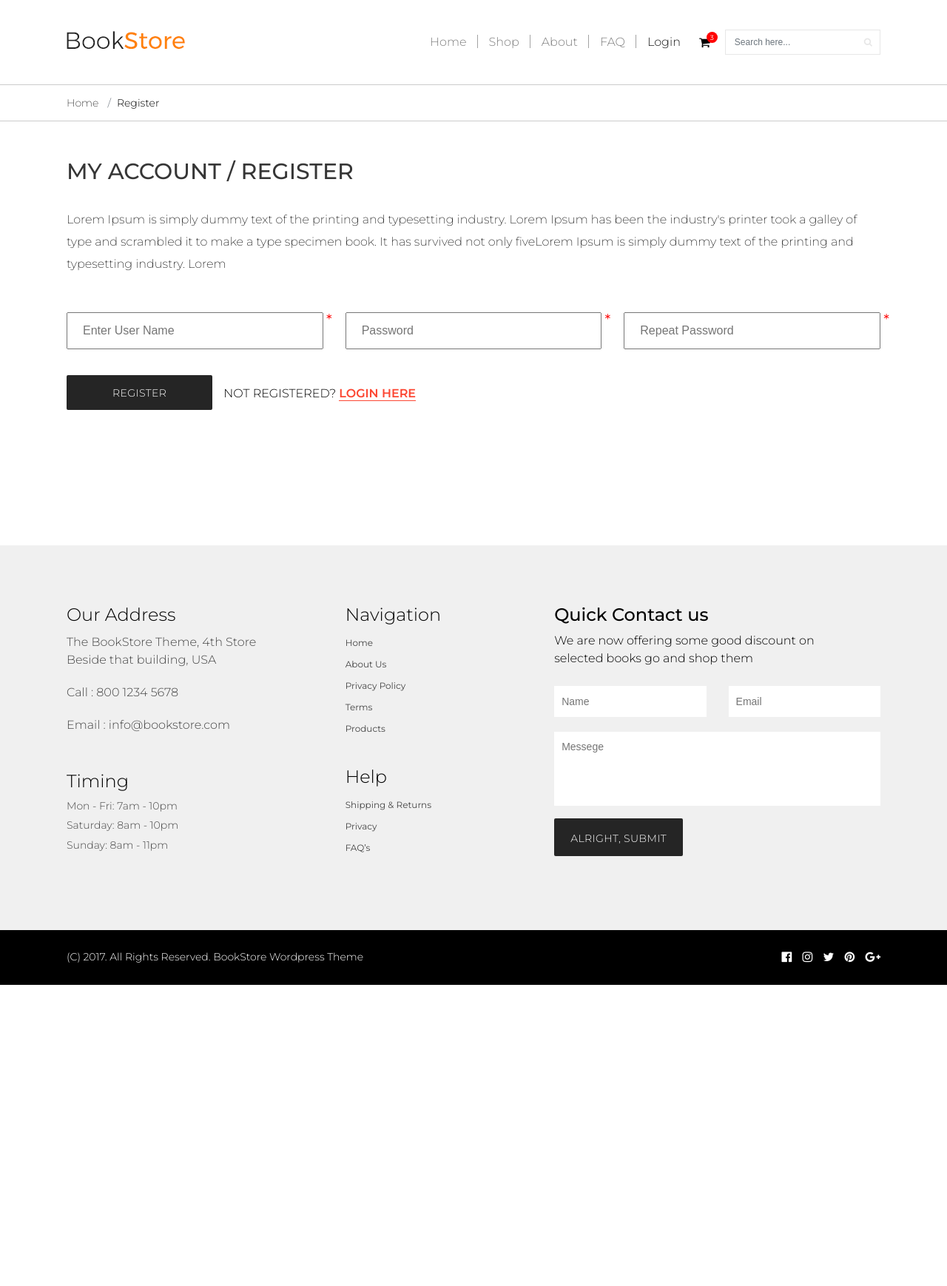
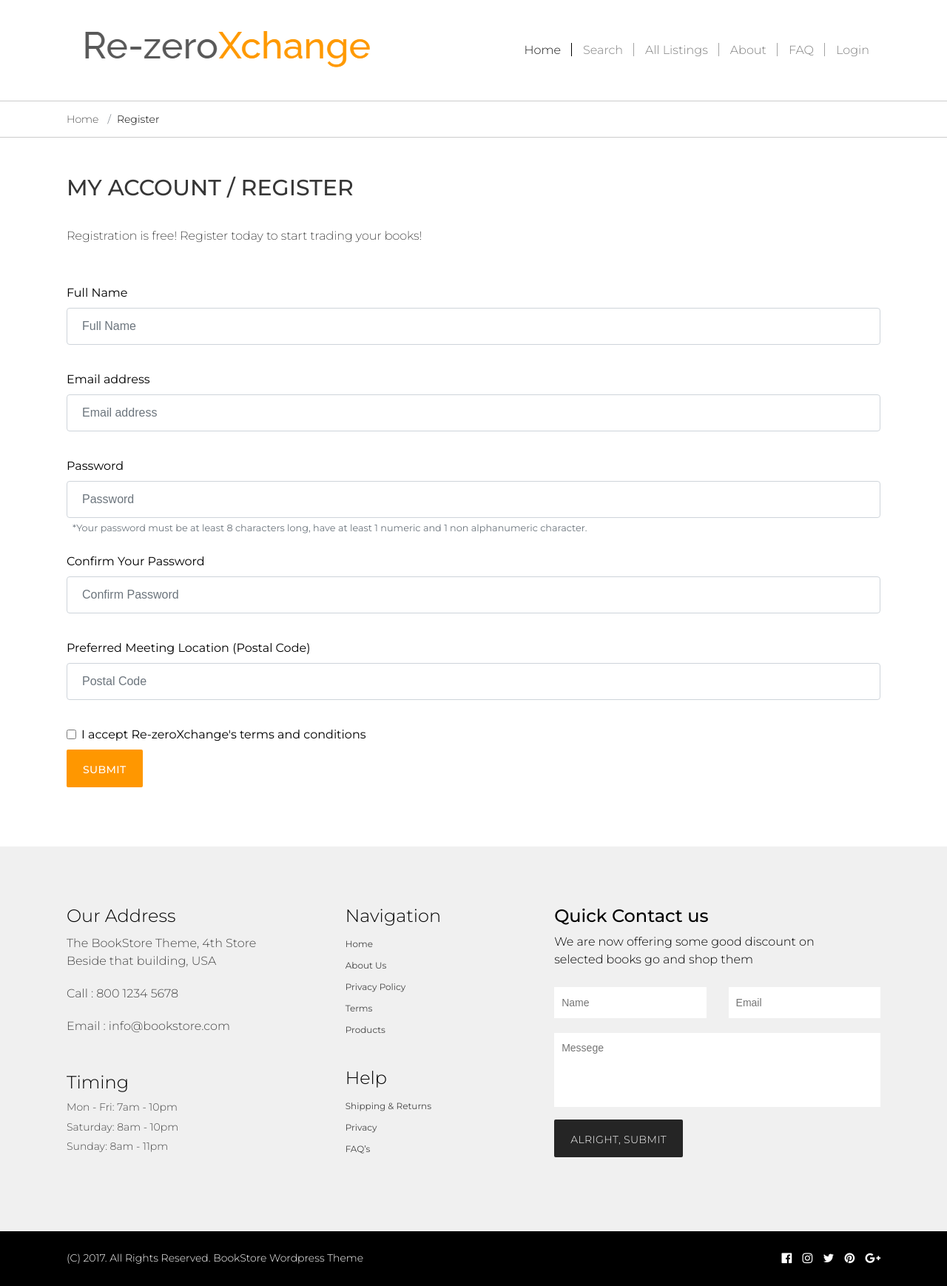
Before and after one commit to Joel19997/rezero-exchange, a PHP site: page /register.html in a window 1280 px wide. Shown: the whole page at 74% size. Before the commit the page ends 1331 px from the top, so only its background shows below. Run offline with PHP 8.4, Linux system fonts and the light colour scheme.

Commit message:
improved UI
cleaned up navbar and changed logo, modified login and register pages

```diff
--- a/html/css/styles.css
+++ b/html/css/styles.css
@@ -796,7 +796,7 @@ header .cart {
   width: 100%; }
 .static .form {
   margin-top: 50px;
-  margin-bottom: 100px; }
+  margin-bottom: 30px; }
   .static .form input {
     width: 100%;
     height: 50px;
--- a/html/register.html
+++ b/html/register.html
@@ -6,7 +6,8 @@
     <title>Book Store</title>
     <meta name="viewport" content="width=device-width, initial-scale=1">
     <meta name="theme-color" content="#03a6f3">
-    <link rel="stylesheet" href="css/bootstrap.min.css">
+    <!-- <link rel="stylesheet" href="css/bootstrap.min.css"> -->
+    <link rel="stylesheet" href="https://maxcdn.bootstrapcdn.com/bootstrap/4.0.0/css/bootstrap.min.css" integrity="sha384-Gn5384xqQ1aoWXA+058RXPxPg6fy4IWvTNh0E263XmFcJlSAwiGgFAW/dAiS6JXm" crossorigin="anonymous">
     <link href="https://fonts.googleapis.com/css?family=Montserrat:200,300,400,500,600,700,800,900" rel="stylesheet">
     <link rel="stylesheet" href="https://cdnjs.cloudflare.com/ajax/libs/font-awesome/4.7.0/css/font-awesome.min.css">
     <link rel="stylesheet" type="text/css" href="css/owl.carousel.min.css">
@@ -24,11 +25,14 @@
                     </button>
                     <div class="collapse navbar-collapse" id="navbarSupportedContent">
                         <ul class="navbar-nav ml-auto">
-                            <li class="navbar-item">
+                            <li class="navbar-item active">
                                 <a href="index.html" class="nav-link">Home</a>
                             </li>
                             <li class="navbar-item">
-                                <a href="shop.html" class="nav-link">Shop</a>
+                                <a href="shop.html" class="nav-link">Search</a>
+                            </li>
+                            <li class="navbar-item">
+                                <a href="shop.html" class="nav-link">All Listings</a>
                             </li>
                             <li class="navbar-item">
                                 <a href="about.html" class="nav-link">About</a>
@@ -36,19 +40,10 @@
                             <li class="navbar-item">
                                 <a href="faq.html" class="nav-link">FAQ</a>
                             </li>
-                            <li class="navbar-item active">
+                            <li class="navbar-item">
                                 <a href="login.html" class="nav-link">Login</a>
                             </li>
                         </ul>
-                        <div class="cart my-2 my-lg-0">
-                            <span>
-                                <i class="fa fa-shopping-cart" aria-hidden="true"></i></span>
-                            <span class="quntity">3</span>
-                        </div>
-                        <form class="form-inline my-2 my-lg-0">
-                            <input class="form-control mr-sm-2" type="search" placeholder="Search here..." aria-label="Search">
-                            <span class="fa fa-search"></span>
-                        </form>
                     </div>
                 </nav>
             </div>
@@ -62,30 +57,39 @@
     </div>
     <section class="static about-sec">
         <div class="container">
-            <h1>My Account / REgister</h1>
-            <p>Lorem Ipsum is simply dummy text of the printing and typesetting industry. Lorem Ipsum has been the industry's printer took a galley of type and scrambled it to make a type specimen book. It has survived not only fiveLorem Ipsum is simply dummy text of the printing and typesetting industry. Lorem </p>
+            <h1>My Account / Register</h1>
+            <p>Registration is free! Register today to start trading your books!</p>
             <div class="form">
                 <form>
-                    <div class="row">
-                        <div class="col-md-4">
-                            <input placeholder="Enter User Name" required>
-                            <span class="required-star">*</span>
-                        </div>
-                        <div class="col-md-4">
-                            <input type="email" placeholder="Password" required>
-                            <span class="required-star">*</span>
-                        </div>
-                        <div class="col-md-4">
-                            <input type="email" placeholder="Repeat Password" required>
-                            <span class="required-star">*</span>
-                        </div>
-                        <div class="col-lg-8 col-md-12">
-                            <button class="btn black">Register</button>
-                            <h5>not Registered? <a href="login.html">Login here</a></h5>
-                        </div>
+                    <div class="form-group">
+                        <label for="fullName">Full Name</label>
+                        <input type="text" class="form-control" id="fullName" aria-describedby="emailHelp" placeholder="Full Name">
+                      </div>
+                    <div class="form-group">
+                      <label for="exampleInputEmail1">Email address</label>
+                      <input type="email" class="form-control" id="exampleInputEmail1" aria-describedby="emailHelp" placeholder="Email address">
                     </div>
-                </form>
+                    <div class="form-group">
+                      <label for="exampleInputPassword1">Password</label>
+                      <input type="password" class="form-control mb-0" id="exampleInputPassword1" placeholder="Password">
+                      <small id="passLimits" class="form-text text-muted ml-2">*Your password must be at least 8 characters long, have at least 1 numeric and 1 non alphanumeric character.</small>
+                    </div>
+                    <div class="form-group mt-4">
+                        <label for="exampleInputPassword2">Confirm Your Password</label>
+                        <input type="password" class="form-control" id="exampleInputPassword2" placeholder="Confirm Password">
+                    </div>
+                    <div class="form-group">
+                        <label for="meetingLocation">Preferred Meeting Location (Postal Code)</label>
+                        <input type="password" class="form-control" id="meetingLocation" placeholder="Postal Code">
+                    </div>
+
+                  </form>
             </div>
+            <div class="form-check mb-2">
+                <input type="checkbox" class="form-check-input" id="exampleCheck1">
+                <label class="form-check-label" for="exampleCheck1">I accept Re-zeroXchange's terms and conditions</label>
+            </div>
+            <button type="submit" class="btn btn-primary">Submit</button>
         </div>
     </section>
     <footer>
```
Also changed, not shown: html/about.html (+6 -3 lines), html/faq.html (deleted, +0 -160 lines), html/help.html (added, +160 -0 lines), html/index.html (+19 -35 lines), html/login.html (+29 -32 lines), html/products.html (+5 -11 lines), html/images/logo.png.
